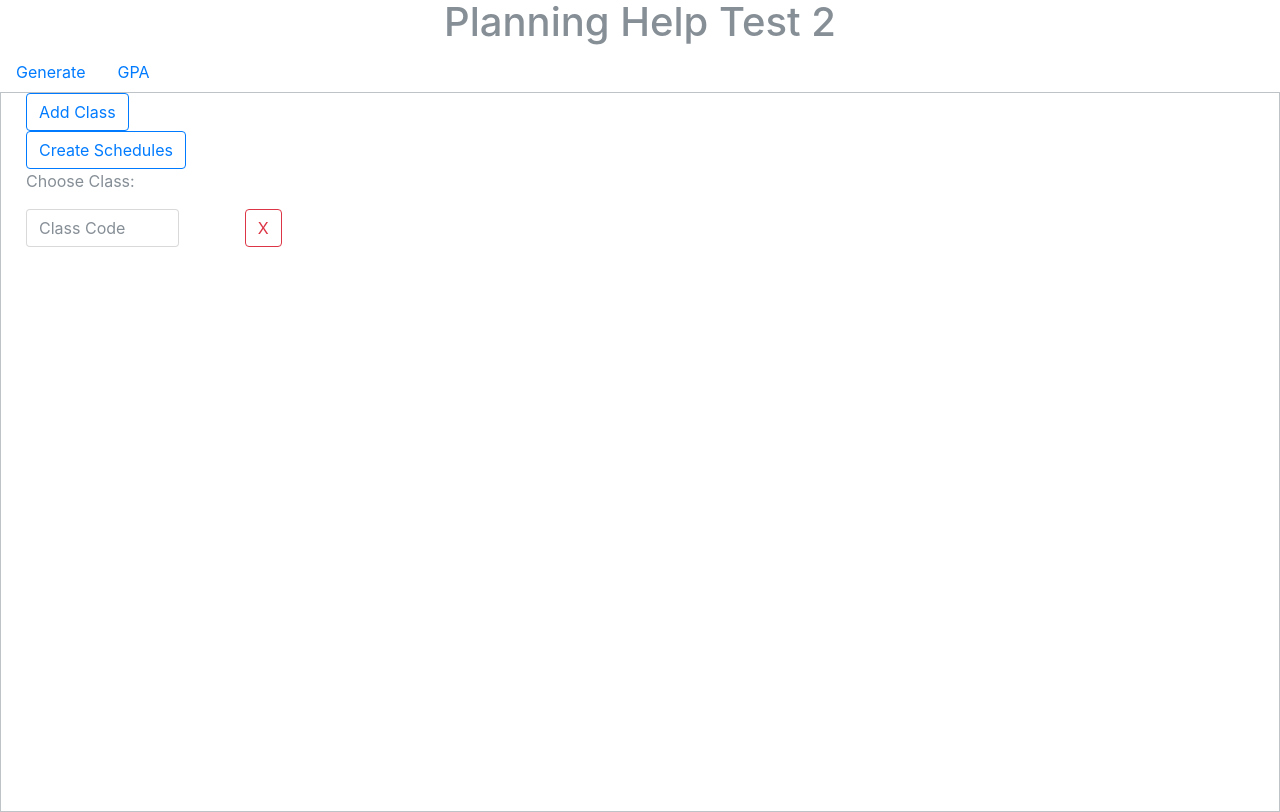
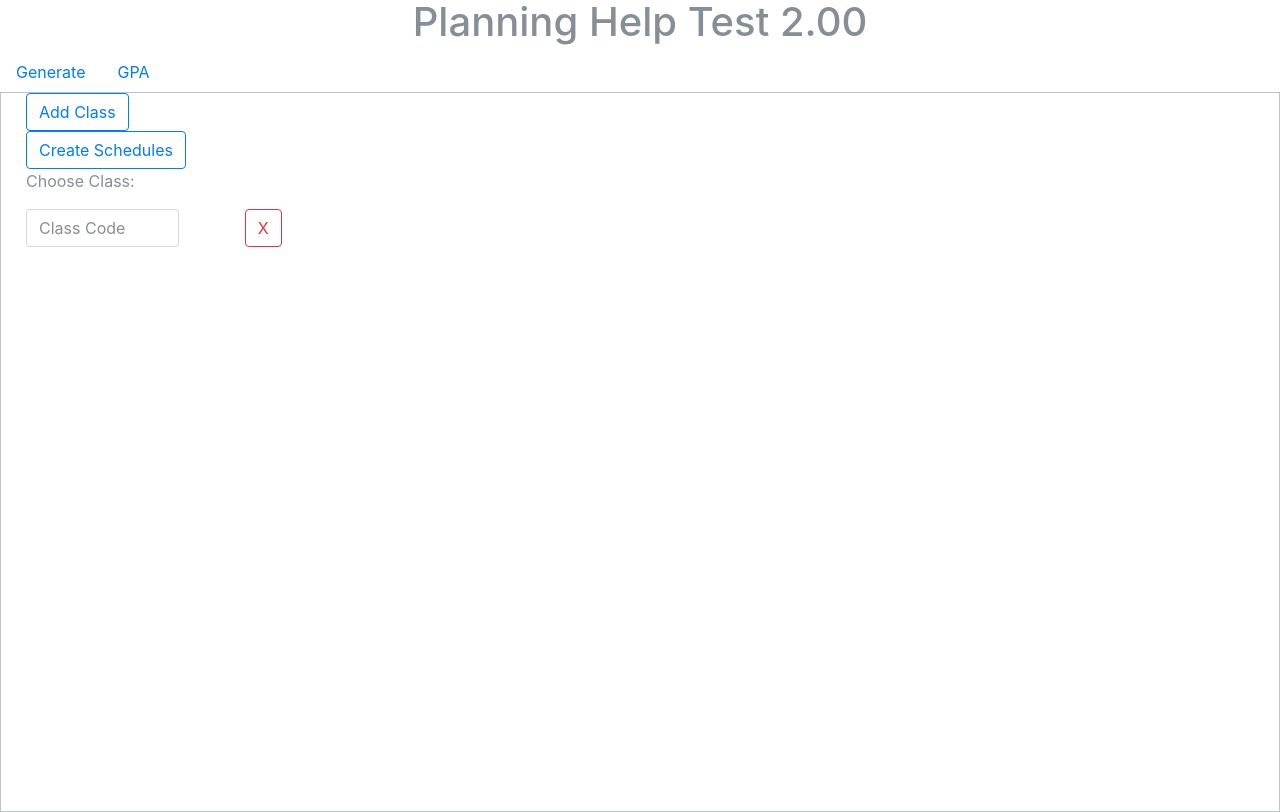
Before and after one commit to trevorpetersen/planner_help, a website: page www/index.html in a window 1280 px wide. Drawn offline with Linux system fonts and the light colour scheme.

Commit message:
Update index.html

```diff
--- a/www/index.html
+++ b/www/index.html
@@ -14,7 +14,7 @@
   <body>
 
     <div>
-      <h1 class="header text-muted">Planning Help Test 2</h1>
+      <h1 class="header text-muted">Planning Help Test 2.00</h1>
     </div>
 
     <ul class="nav">
```
